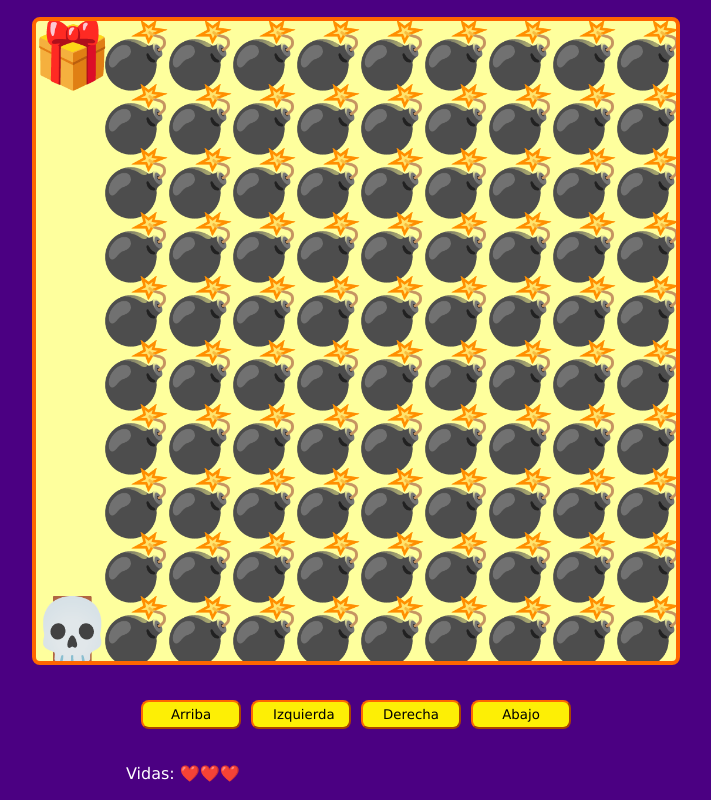
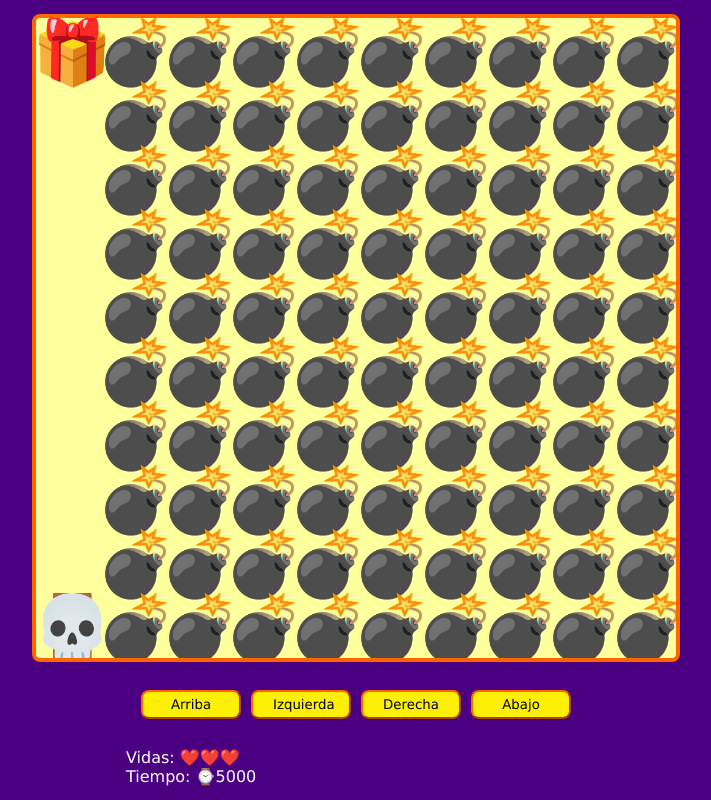
Before and after one commit to Javi-16/taller-practico-javascript-videogame, a plain HTML site: page index.html in a window 1280 px wide. Shown: the whole page, without its empty margins (284-995 px from the left). Drawn offline with Linux system fonts and the light colour scheme.

Commit message:
Agrego el cronómetro y su funcionalidad

```diff
--- a/game.js
+++ b/game.js
@@ -5,11 +5,16 @@ const btnLeft = document.querySelector('#left');
 const btnRight = document.querySelector('#right');
 const btnDown = document.querySelector('#down');
 const spanLives = document.querySelector('#lives');
+const spanTime = document.querySelector('#time');
 
 let canvasSize;
 let elementsSize;
 let level = 0;
 let lives = 3;
+
+let timeStart;
+let timePlayer;
+let timeInterval;
 
 const playerPosition = {
     x: undefined,
@@ -51,6 +56,11 @@ function startGame() {
     if (!map) {
         gameWin();
         return;
+    }
+
+    if (!timeStart) {
+        timeStart = Date.now();
+        timeInterval = setInterval(showTime, 100);
     }
 
     const mapRows = map.trim().split('\n');
@@ -132,6 +142,8 @@ function levelFail() {
     if (lives <= 0) {
         level = 0;
         lives = 3;
+        timeStart = undefined;
+        clearInterval(timeInterval);
     }
 
     playerPosition.x = undefined;
@@ -141,12 +153,17 @@ function levelFail() {
 
 function gameWin() {
     console.log('Terminaste!');
+    clearInterval(timeInterval);
 }
 
 function showLives() {
     // Array(lives).fill(emojis.HEART);
 
     spanLives.innerHTML = emojis.HEART.repeat(lives);
+}
+
+function showTime() {
+    spanTime.innerHTML = Date.now() - timeStart;
 }
 
 window.addEventListener('keyup', moveByKeys);
--- a/index.html
+++ b/index.html
@@ -20,6 +20,7 @@
 
         <div class="messages">
             <p>Vidas: <span id="lives"></span></p>
+            <p>Tiempo: ⌚<span id="time"></span></p>
         </div>
     </div>
 
```
